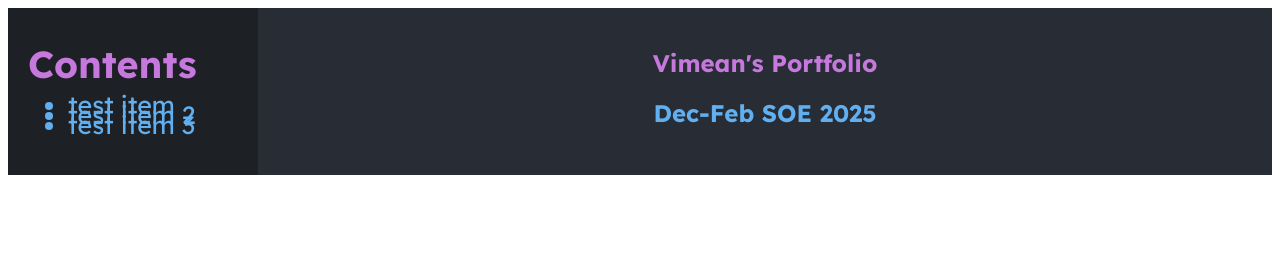
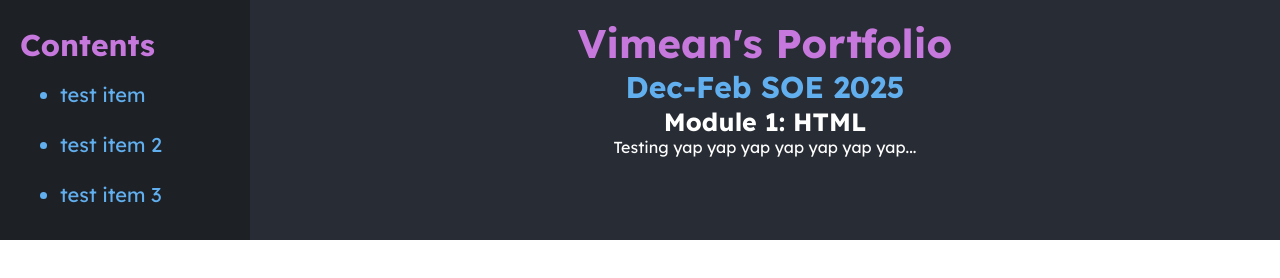
Before and after one commit to vimeannouv/december_project_soe, a plain HTML site: page index.html in a window 1280 px wide. Drawn offline with Linux system fonts and the light colour scheme; a web font is replaced by a local one.

Commit message:
Added more content. Added colors for h3 in the content thing. Added p styling to css.

```diff
--- a/index.html
+++ b/index.html
@@ -25,6 +25,9 @@
               </nav>
 
               <section class="content"> <!-- section is denotative. literally means what it is. class is content, so we can style it using this name.-->
+
+                <!-- The banner appears at the very top -->
+                <section class = "banner">
                     <h1>
                         Vimean's Portfolio
                     </h1>
@@ -32,6 +35,15 @@
                         Dec-Feb SOE 2025
                     </h2>
                 </section>
+                <!-- Module 1: HTML -->
+                <h3>
+                    Module 1: HTML
+                </h3>
+                <p>
+                    Testing yap yap yap yap yap yap yap...
+                </p>
+
+              </section>
 
         </main>
     </body>
--- a/main.css
+++ b/main.css
@@ -8,6 +8,7 @@ html{
 *{
     box-sizing: border-box; /* this makes it very easy for side-by-side panels. the * means apply to all elements. */
     font-family: "Lexend", sans-serif;
+    margin: 0;
 }
 
 main{
@@ -25,9 +26,11 @@ main{
     color: white;
 
     /* text */
-    line-height: 10px;
-    font-size: 25;
+    line-height: 50px;
+    font-size: 20;
 }
+
+
 
 .sidebar li {
     color: #61afef;
@@ -39,7 +42,7 @@ main{
 
 .content{
     flex: 1; /* stands for flexible box layout. */
-    padding: 20px;
+    padding: 18px;
     text-align: center;
     background-color: #282c34;
     color: white;
@@ -47,10 +50,17 @@ main{
 
 .content h1{
     color: #c678dd;
+    font-size: 40px;
 }
 
 .content h2{
     color: #61afef;
+    font-size: 30px;
+}
+
+.content h3{
+    color: ;
+    font-size: 25px;
 }
 
 p{
```
Lines whose indentation alone changed are shown as unchanged.
